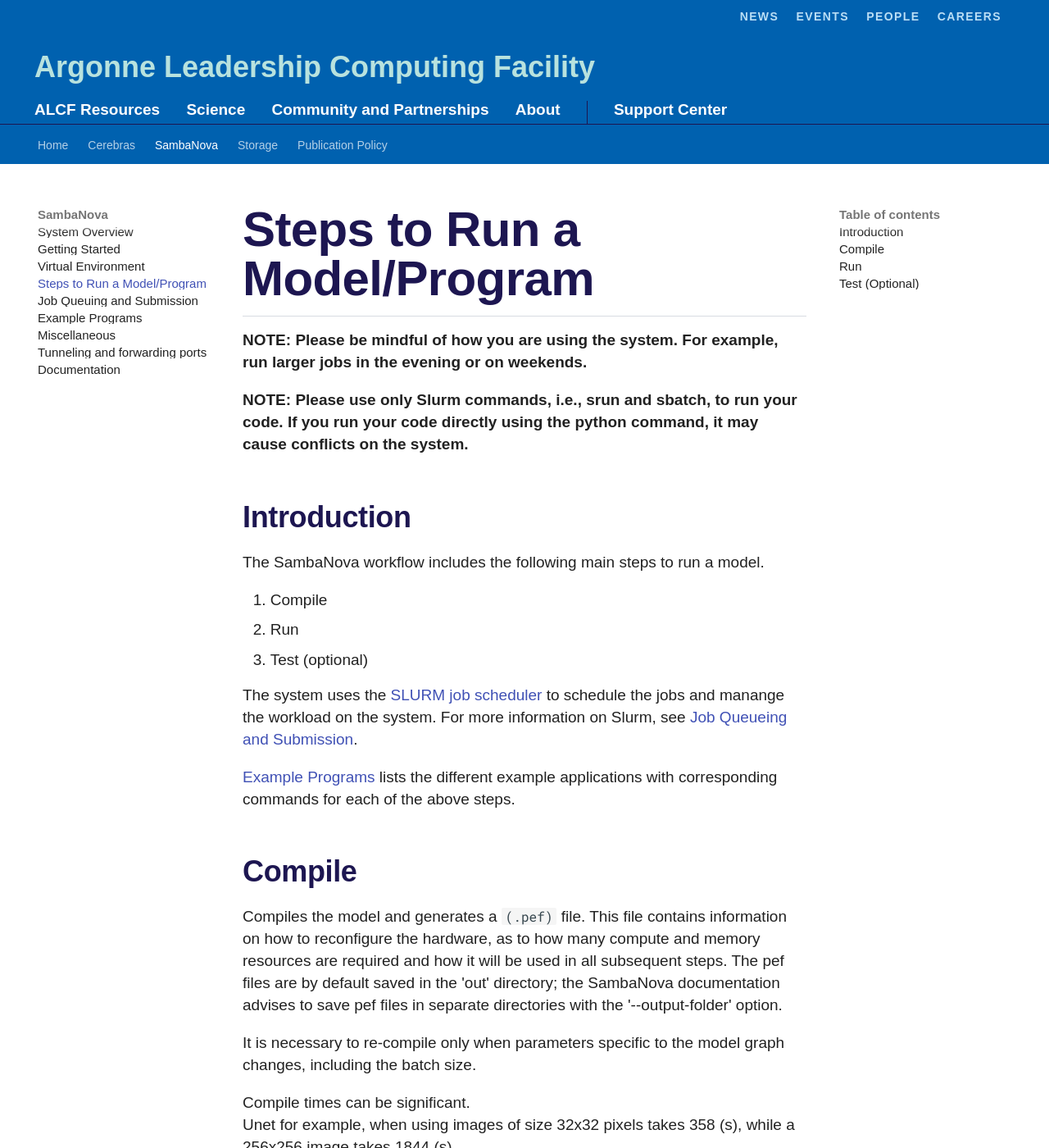
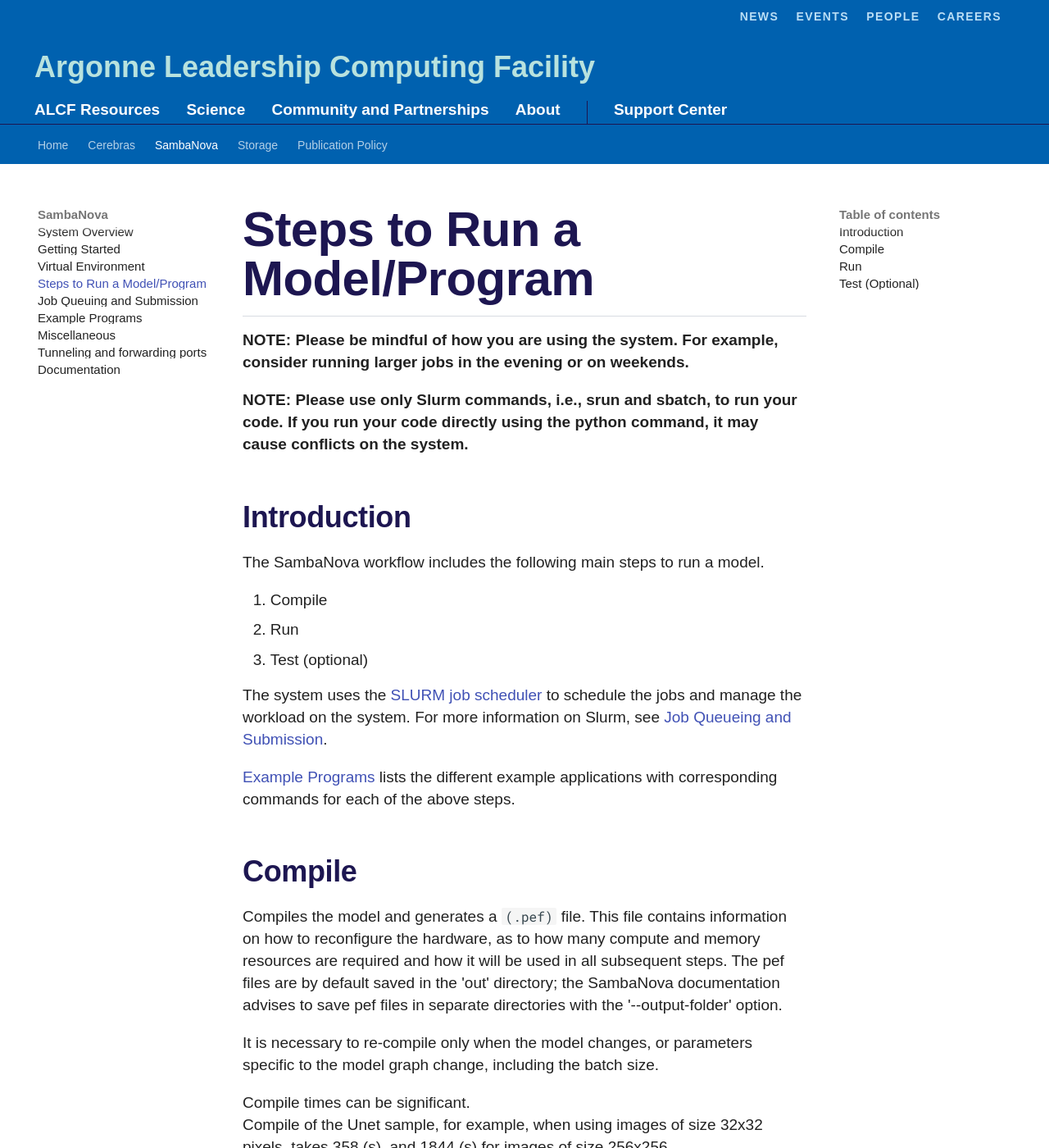
Before and after one commit to argonne-lcf/ai-testbed-userdocs, an MkDocs documentation site: the page built from docs/sambanova/Steps-to-Run-a-Model-or-Program.md, in a window 1280 px wide and 1400 px high. Shown: the whole window at 82% size. Built offline with MkDocs 1.6.1 and Material for MkDocs 9.7.7, drawn with Linux system fonts in a browser that asks for light colours; some web fonts are replaced; comment, search, counter and statistics services are not loaded; some of the changed text lies outside the part shown.

Commit message:
some sambanova documentation nits

```diff
--- a/docs/sambanova/Steps-to-Run-a-Model-or-Program.md
+++ b/docs/sambanova/Steps-to-Run-a-Model-or-Program.md
@@ -1,7 +1,7 @@
 # Steps to Run a Model/Program
 
 **NOTE:  Please be mindful of how you are using the system.
-For example, run larger jobs in the evening or on weekends.**
+For example, consider running larger jobs in the evening or on weekends.**
 
 **NOTE: Please use only Slurm commands, i.e., srun and sbatch, to run your code.
 If you run your code directly using the python command, it may cause conflicts
@@ -16,7 +16,7 @@
 3. Test (optional)
 
 The system uses the [SLURM job
-scheduler](https://slurm.schedmd.com/quickstart.html) to schedule the jobs and manange the workload on the system. For more information on Slurm, see [Job Queueing and Submission](Job-Queuing-and-Submission.md).
+scheduler](https://slurm.schedmd.com/quickstart.html) to schedule the jobs and manage the workload on the system. For more information on Slurm, see [Job Queueing and Submission](Job-Queuing-and-Submission.md).
 
 [Example Programs](Example-Programs.md) lists the different example applications with corresponding commands for each of the above steps.
 
@@ -29,11 +29,10 @@
 SambaNova documentation advises to save pef files in separate
 directories with the '--output-folder' option.
 
-It is necessary to re-compile only when parameters specific to the
-model graph changes, including the batch size.
+It is necessary to re-compile only when the model changes, or parameters specific to the model graph change, including the batch size.
 
 Compile times can be significant.
-Unet for example, when using images of size 32x32 pixels takes 358 (s), while a 256x256 image takes 1844 (s).
+Compile of the Unet sample, for example, when using images of size 32x32 pixels, takes 358 (s), and 1844 (s) for images of size 256x256.
 
 Example:
 
```
Also changed, not shown: docs/sambanova/Example-Programs.md (+3 -3 lines), docs/sambanova/Job-Queuing-and-Submission.md (+2 -2 lines), docs/sambanova/Logging-into-a-SambaNova-Node.md (+1 -1 lines), docs/sambanova/System-Overview.md (+1 -1 lines), docs/sambanova/Tunneling-and-forwarding-ports.md (+2 -2 lines).
